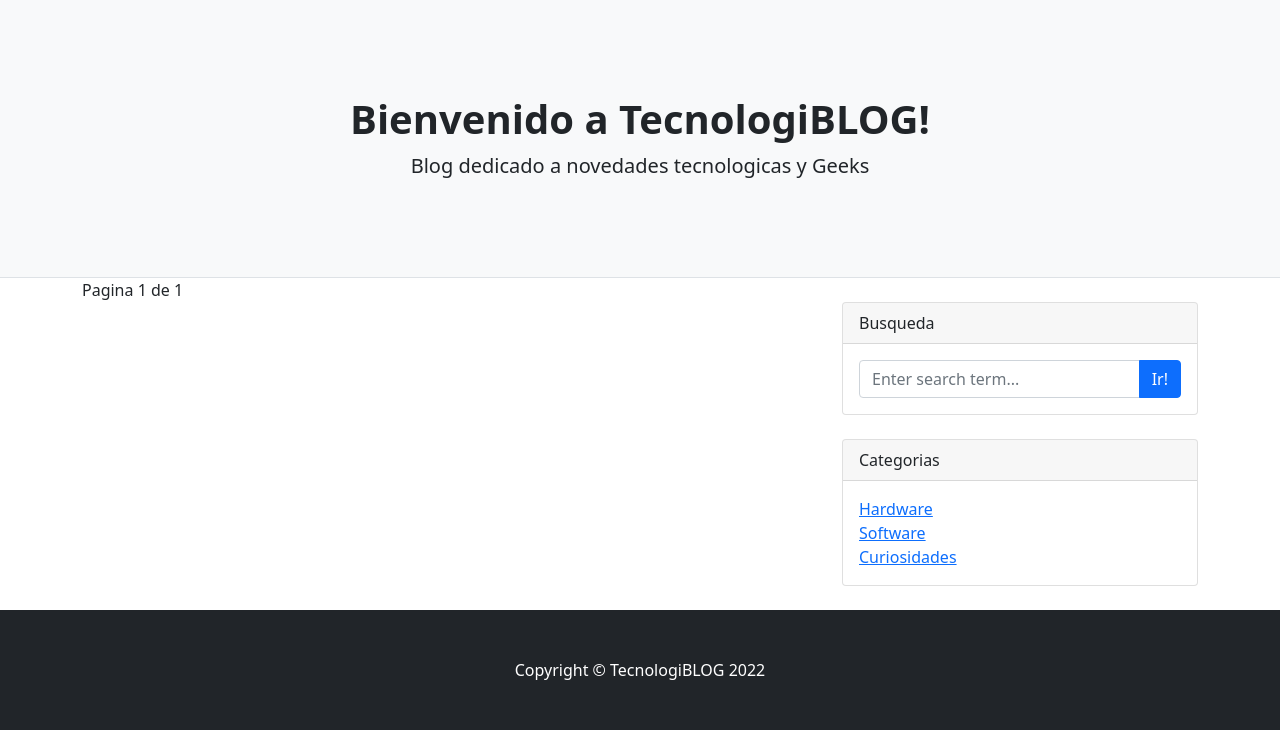
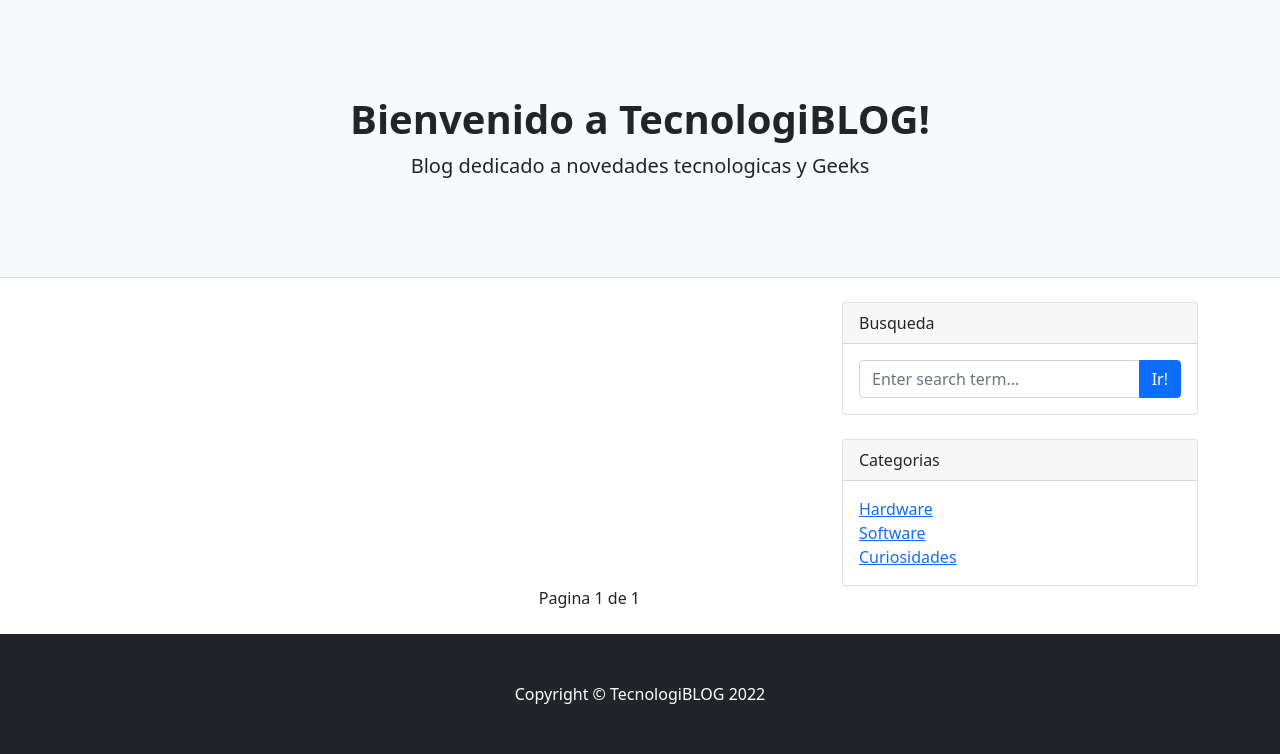
Before and after one commit to ArielPerez23/EntregaFinal-Perez-Botti-Barcia, a Django app: page / in a window 1280 px wide. Shown: the part 57-811 px from the top of the page. Before the commit the page ends 787 px from the top, so only its background shows below. Run offline with Django 4.2, Linux system fonts and the light colour scheme; data that the repository does not hold is empty; some libraries are stand-ins or nearby versions.

Commit message:
paginacion centrada

```diff
--- a/blog/templates/blog/index.html
+++ b/blog/templates/blog/index.html
@@ -17,7 +17,7 @@ Inicio - Blog
     </div>
 </header>
 
-<div class="container">
+<div class="container position-relative">
     <div class="row">
         <!-- Blog entries-->
         <div class="col-lg-8">
@@ -42,8 +42,9 @@ Inicio - Blog
                 {% endfor %}
             </div>
             <!-- Pagination-->
-            <div class="pagination">
-                <span class="step-links">
+            <br>
+            <div class="pagination position-absolute bottom-0 end-50">
+                <span class="step-links ">
                     {% if page_obj.has_previous %}
                         <a href="?page=1">&laquo; primero</a>
                         <a href="?page={{ page_obj.previous_page_number }}">anterior</a>
@@ -58,19 +59,8 @@ Inicio - Blog
                         <a href="?page={{ page_obj.paginator.num_pages }}">ultimo &raquo;</a>
                     {% endif %}
                 </span>
-            </div>
-            <!-- <nav aria-label="Pagination">
-                <hr class="my-0" />
-                <ul class="pagination justify-content-center my-4">
-                    <li class="page-item disabled"><a class="page-link" href="#" tabindex="-1" aria-disabled="true">Newer</a></li>
-                    <li class="page-item active" aria-current="page"><a class="page-link" href="#!">1</a></li>
-                    <li class="page-item"><a class="page-link" href="#!">2</a></li>
-                    <li class="page-item"><a class="page-link" href="#!">3</a></li>
-                    <li class="page-item disabled"><a class="page-link" href="#!">...</a></li>
-                    <li class="page-item"><a class="page-link" href="#!">15</a></li>
-                    <li class="page-item"><a class="page-link" href="#!">Older</a></li>
-                </ul>
-            </nav> -->
+            </div><br>
+
         </div>
         <!-- Side widgets-->
         <div class="col-lg-4">
@@ -109,5 +99,5 @@ Inicio - Blog
             {% endif %}
         </div>
     </div>
-</div>
+</div><br>
 {% endblock  %}
```
